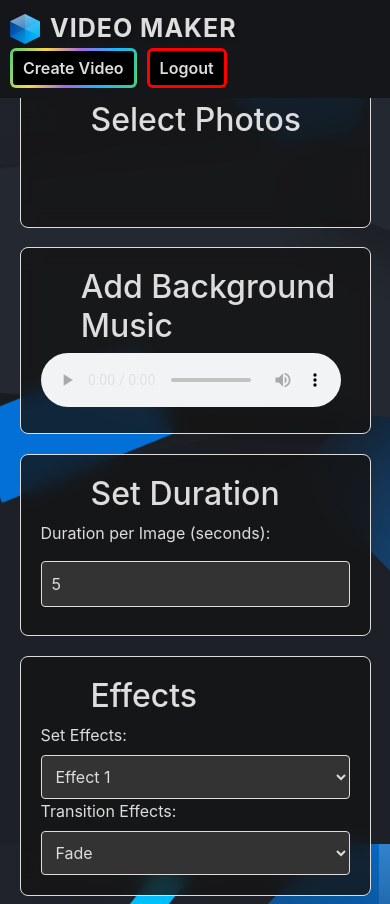
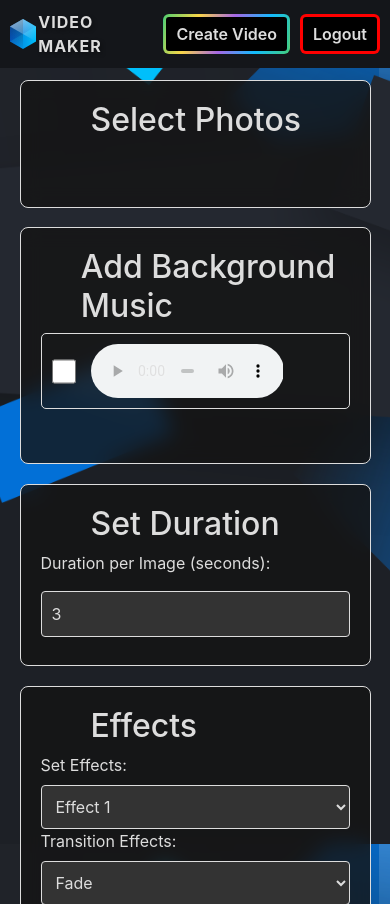
Before and after one commit to not-a-slacker/iss-phase-3, a Flask app: page /videopage/user in a window 390 px wide. Shown: the top 904 px of the page. Run offline with Flask 3, Linux system fonts and the light colour scheme; tables that the repository leaves empty hold one stand-in row (values such as "Sample post"); some libraries are stand-ins or nearby versions.

Commit message:
responsive and css changes

```diff
--- a/app.py
+++ b/app.py
@@ -27,6 +27,7 @@
 database = "iss_project"
 
 import os
+
 
 def delete_files_in_directory(directory_path):
     try:
@@ -526,19 +527,19 @@
 @app.route('/create_video', methods=['POST'])
 def create_video():
     data = request.get_json()
-    images = data['images']  # This is the selectedImages array from your JavaScript code
+    images = data['images']
     output = data['output']
-    fps = data['fps']
+    fps = 1/int(data['fps'])
 
     try:
 
         # Initialize variables for video dimensions
-        width = 640
-        height = 480
+        width = 2560
+        height = 1440
 
         # Define the codec and create VideoWriter object
         fourcc = cv2.VideoWriter_fourcc(*'mp4v')
-        out = cv2.VideoWriter('static/output_video.mp4', fourcc, 1, (width, height))
+        out = cv2.VideoWriter('static/output_video.mp4', fourcc, fps, (width, height))
 
         # Iterate through the image URLs
         for image_url in images:
@@ -551,8 +552,11 @@
             # Decode the image using OpenCV
             img = cv2.imdecode(nparr, cv2.IMREAD_COLOR)
 
-            # Resize the image to match the video dimensions
-            img = cv2.resize(img, (width, height))
+            # Define the desired dimensions for resizing
+
+
+            # Resize the image using the INTER_AREA interpolation method
+            img = cv2.resize(img, (width,height), interpolation=cv2.INTER_AREA)
 
             # Write the frame to the video file
             out.write(img)
--- a/static/css/videopage.css
+++ b/static/css/videopage.css
@@ -47,7 +47,17 @@
   letter-spacing: 1px;
   text-shadow: 2px 2px 4px rgba(0, 0, 0, 0.329);  /* Add a text shadow */
 }
+@media screen and (max-width: 768px) {
+    .logo {
+        height:20%;
+        width: 20%;
+        gap: 2px;
+    }
 
+    .header-title {
+        font-size: 16px;
+    }
+}
 .button-container {
 display: flex;
 align-items: center;
@@ -148,9 +158,17 @@
 .predefined-images {
     display: grid;
     grid-template-columns: repeat(3, 1fr);
-    grid-template-rows: repeat(2, 1fr);
-    gap: 40px;
-    margin: 40px 40px;
+    grid-auto-rows: minmax(100px, 400px);
+    gap: 30px;
+    max-height: calc(300px * 2);
+    overflow-y: auto;
+    margin: 20px 20px;
+}
+
+.selectable-image {
+    width: 100%;
+    height: 100%;
+    object-fit: cover;
 }
 
 
@@ -168,13 +186,10 @@
 @media screen and (max-width: 768px) {
     .predefined-images {
         grid-template-columns: repeat(2, 1fr);
+        grid-auto-rows: minmax(100px, 20px);
+        max-height: calc(200px * 3);
+        gap: 15px;
     }
-
-    .predefined-images{
-        margin: 20px 20px;
-        gap: 20px;
-    }
-
 }
 
 .image-thumbnail:hover {
@@ -283,3 +298,33 @@
   width: 1.25rem;
   height: 1.25rem;
 }
+
+.audio-container {
+    display: flex;
+    align-items: center;
+    border: 1px solid #ddd;
+    padding: 10px;
+    margin-bottom: 10px;
+    border-radius: 5px;
+}
+
+audio {
+    width: 70%;
+    /* border: 1px solid #ddd;  */
+    border-radius: 4px;
+    margin-left: 10px;
+}
+
+.audio-checkbox {
+    width: 25px;
+    height: 25px;
+    margin-right: 10px;
+}
+
+.order {
+    font-size: 18px;
+    font-weight: bold;
+    width: 20%;
+    color: #333;
+    margin-left: auto;  // Push the order to the right
+}
--- a/templates/videopage.html
+++ b/templates/videopage.html
@@ -79,10 +79,14 @@
 
       </div>
       {% for audio_data in audio_data_list %}
-      <audio controls="controls" autobuffer="autobuffer" >
-        <source src="{{audio_data}}"/>
-    </audio>
-    <br>
+      <div class="audio-container">
+        <input type="checkbox" class="audio-checkbox" data-src="{{audio_data}}">
+        <audio class="audio" controls="controls" autobuffer="autobuffer">
+          <source src="{{audio_data}}"/>
+        </audio>
+        <span class="order"></span>
+      </div>
+      <br>
       {% endfor %}
       <!--
         <button id="upload-button">
@@ -110,7 +114,7 @@
       </div>
       <!-- Add input elements for setting duration -->
       <label for="duration">Duration per Image (seconds):</label>
-      <input type="number" id="duration" name="duration" min="1" value="5" />
+      <input type="number" id="duration" name="duration" min="1" value="3" />
     </section>
 
     <section id="effects" class="section-container">
@@ -199,6 +203,7 @@
     $(document).ready(function(){
       var selectedImages = [];
 
+
       $('.selectable-image').on('click', function(){
           $(this).toggleClass('selected');
 
@@ -217,10 +222,12 @@
         $('.codepen-button').on('click', function(e){
           e.preventDefault(); // Prevent the default action of the button
 
+          var duration = document.getElementById('duration').value; // Get the duration value
+
           $.ajax({
             url: '/create_video', // The endpoint where the compile_images_to_video function is
             type: 'POST',
-            data: JSON.stringify({images: selectedImages, output: 'output.mp4', fps: 30}), // Send the selectedImages array to the server
+            data: JSON.stringify({images: selectedImages, output: 'output.mp4', fps: duration}), // Send the selectedImages array to the server
             contentType: 'application/json',
             success: function(response){
               // Handle the response from the server
@@ -231,6 +238,22 @@
               console.log(error);
             }
           });
+        });
+      });
+
+      $(document).ready(function(){
+        var order = 0;
+        $('.audio-checkbox').on('change', function(){
+          if($(this).is(':checked')){
+            order++;
+            $(this).nextAll('.order').first().text('Order: ' + order);
+          } else {
+            $(this).nextAll('.order').first().text('');
+            $('.audio-checkbox:checked').each(function(index){
+              $(this).nextAll('.order').first().text('Order: ' + (index + 1));
+            });
+            order--;
+          }
         });
       });
        // // JavaScript code for handling image selection
```
Also changed, not shown: templates/home.html (+31 -2 lines), uploads/Screenshot_from_2024-03-14_23-48-53.png (added), 1 other file.
